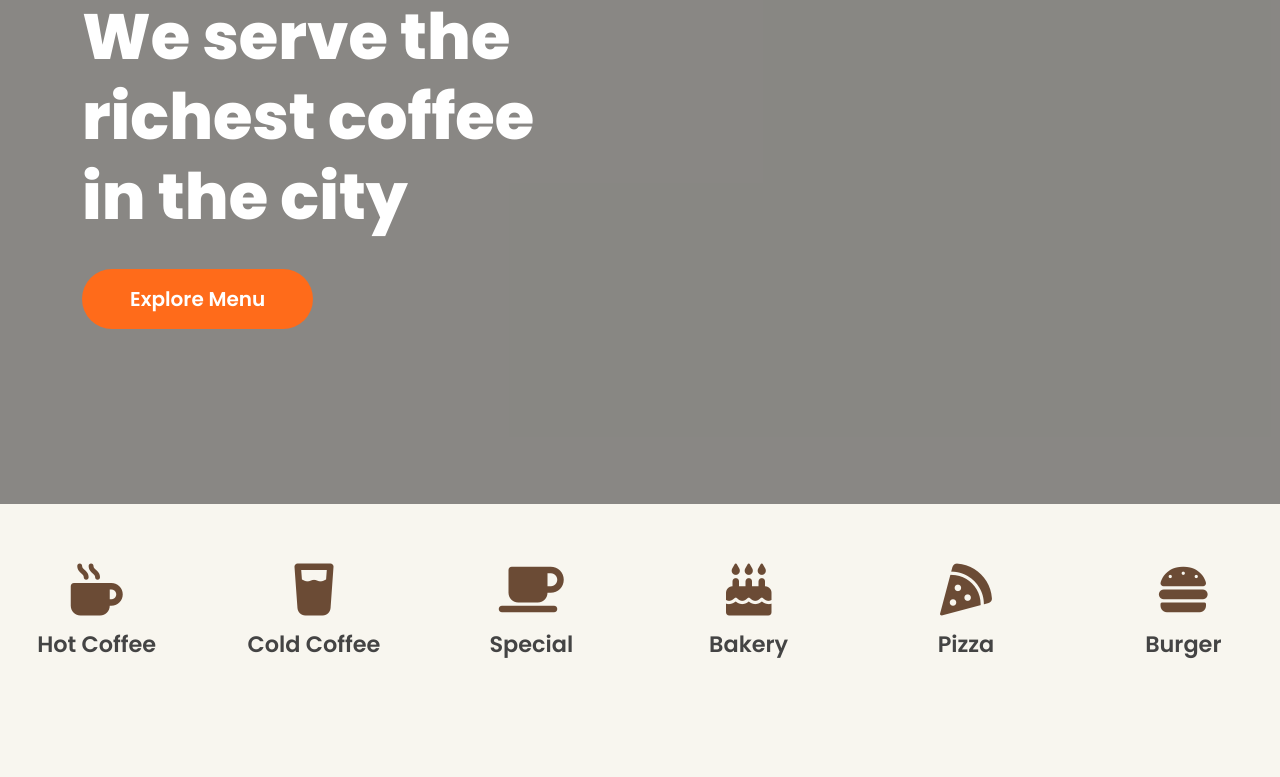
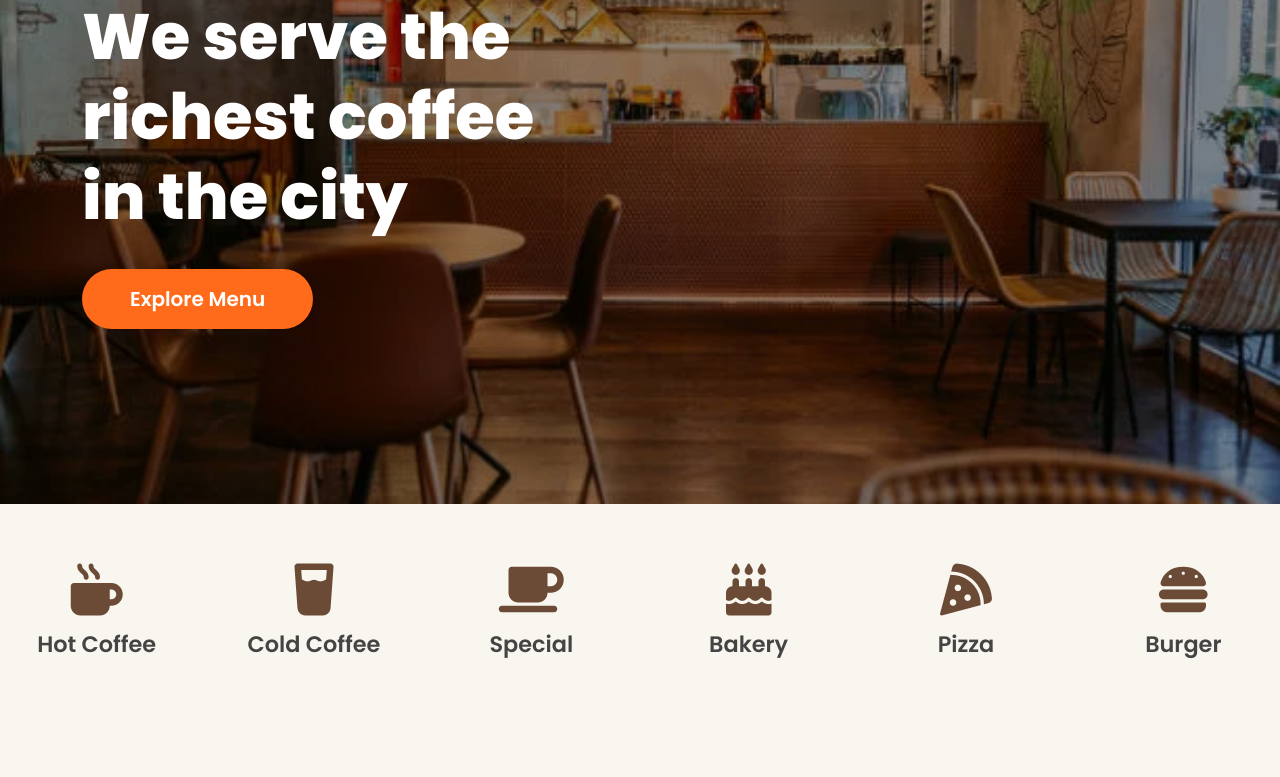
Before and after one commit to Zaid-2006/CafeCrust, a plain HTML site: page index.html in a window 1280 px wide. Shown: the part 326-1103 px from the top of the page. Drawn offline with nearby package versions, Linux system fonts and the light colour scheme.

Commit message:
Fix background image path in hero class

```diff
--- a/CSS/style.css
+++ b/CSS/style.css
@@ -87,7 +87,7 @@ img {
 
 .hero {
   height: 92vh;
-  background: url("Image/interior.webp") center center/cover no-repeat;
+  background: url("/Image/interior.webp") center center/cover no-repeat;
   position: relative;
   display: flex;
   align-items: center;
```
